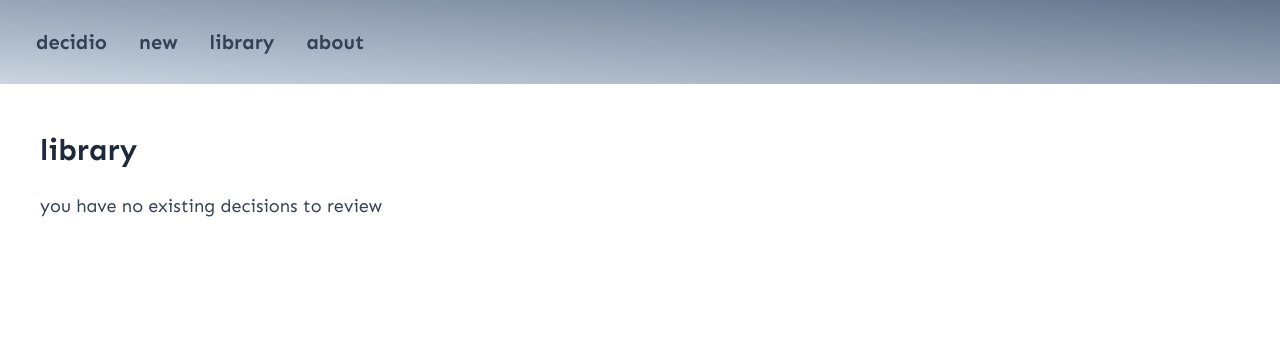
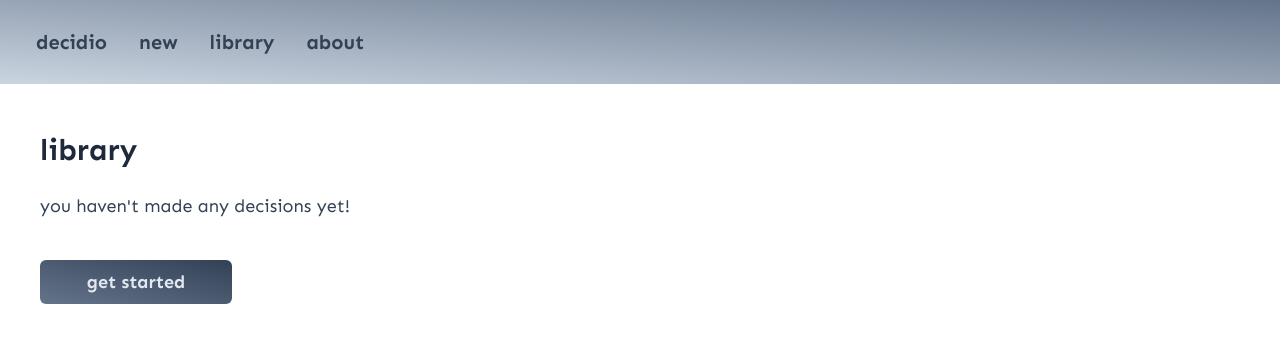
Before and after one commit to gregorybchris/decidio, a React (Vite) app: page /library in a window 1280 px wide. Shown: the top 342 px of the page. Built offline with nearby package versions, Linux system fonts and the light colour scheme.

Commit message:
Change flow for old and new users

```diff
--- a/src/components/Home.tsx
+++ b/src/components/Home.tsx
@@ -1,7 +1,9 @@
 import Button from "../widgets/Button";
+import { useDecisions } from "../lib/hooks/decisionStorage";
 import { useNavigate } from "react-router-dom";
 
 export default function Home() {
+  const [decisions, setDecisions, loadDecisions] = useDecisions();
   const navigate = useNavigate();
 
   return (
@@ -10,9 +12,18 @@ export default function Home() {
       <div className="mt-10 w-full text-center text-xl sm:text-center">
         decidio has you covered! just run through a few easy steps to make a hard choice easier
       </div>
-      <div className="flex justify-center">
-        <Button className="mt-10" text="let's go!" onClick={() => navigate("/new")} />
-      </div>
+
+      {decisions.length > 0 && (
+        <div className="flex justify-center">
+          <Button className="mt-10 mr-5" text="new decision" onClick={() => navigate("/new")} />
+          <Button className="mt-10" text="my decisions" onClick={() => navigate("/library")} />
+        </div>
+      )}
+      {decisions.length === 0 && (
+        <div className="flex justify-center">
+          <Button className="mt-10" text="let's go!" onClick={() => navigate("/new")} />
+        </div>
+      )}
     </div>
   );
 }
--- a/src/components/Library.tsx
+++ b/src/components/Library.tsx
@@ -1,12 +1,15 @@
+import { Link, useNavigate } from "react-router-dom";
+
+import Button from "../widgets/Button";
 import Decision from "../lib/models/decision";
 import DeleteIcon from "../widgets/DeleteIcon";
-import { Link } from "react-router-dom";
 import { accPred } from "../lib/utilities/sortUtilities";
 import { formatDate } from "../lib/utilities/dateUtilities";
 import { useDecisions } from "../lib/hooks/decisionStorage";
 
 export default function Library() {
   const [decisions, setDecisions, loadDecisions] = useDecisions();
+  const navigate = useNavigate();
 
   function deleteDecision(slug: string) {
     setDecisions([...decisions.filter((d) => d.slug != slug)]);
@@ -23,7 +26,12 @@ export default function Library() {
             ))}
           </div>
         )}
-        {decisions.length == 0 && <div>you have no existing decisions to review</div>}
+        {decisions.length === 0 && (
+          <div>
+            <div>you haven't made any decisions yet!</div>
+            <Button className="mt-10" text="get started" onClick={() => navigate("/new")} />
+          </div>
+        )}
       </div>
     </div>
   );
```
